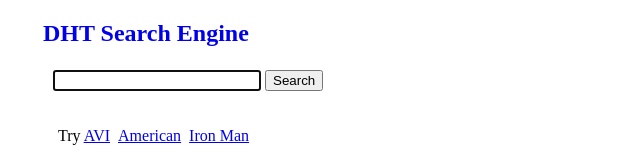
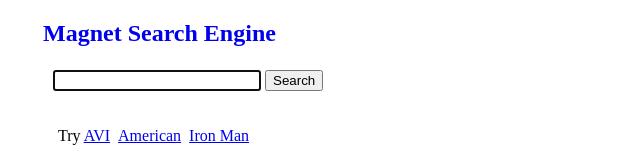
Before and after one commit to kevinlynx/dhtcrawler, a plain HTML site: page www/index.html in a window 1280 px wide. Shown: the top 160 px of the page, without its empty margins (107-747 px from the left). Drawn offline with Linux system fonts and the light colour scheme.

Commit message:
change title

```diff
--- a/www/index.html
+++ b/www/index.html
@@ -2,7 +2,7 @@
 <html>
 <head>
 <meta charset="utf-8">
-<title>Yet Another DHT Search Engine</title>
+<title>Yet Another Magnet Search Engine</title>
 <style type="text/css" media="screen">
 body { margin:0; padding:0; }
 #wrap {
@@ -34,7 +34,7 @@ body { margin:0; padding:0; }
 <body>
 <div id="wrap">
 <div id="header">
- <h2><a style="text-decoration:none;" href="/index.html">DHT Search Engine</a></h2>
+ <h2><a style="text-decoration:none;" href="/index.html">Magnet Search Engine</a></h2>
 </div>
 <div id="main">
 <div class="search-box">
```
Also changed, not shown: 1 other file.
